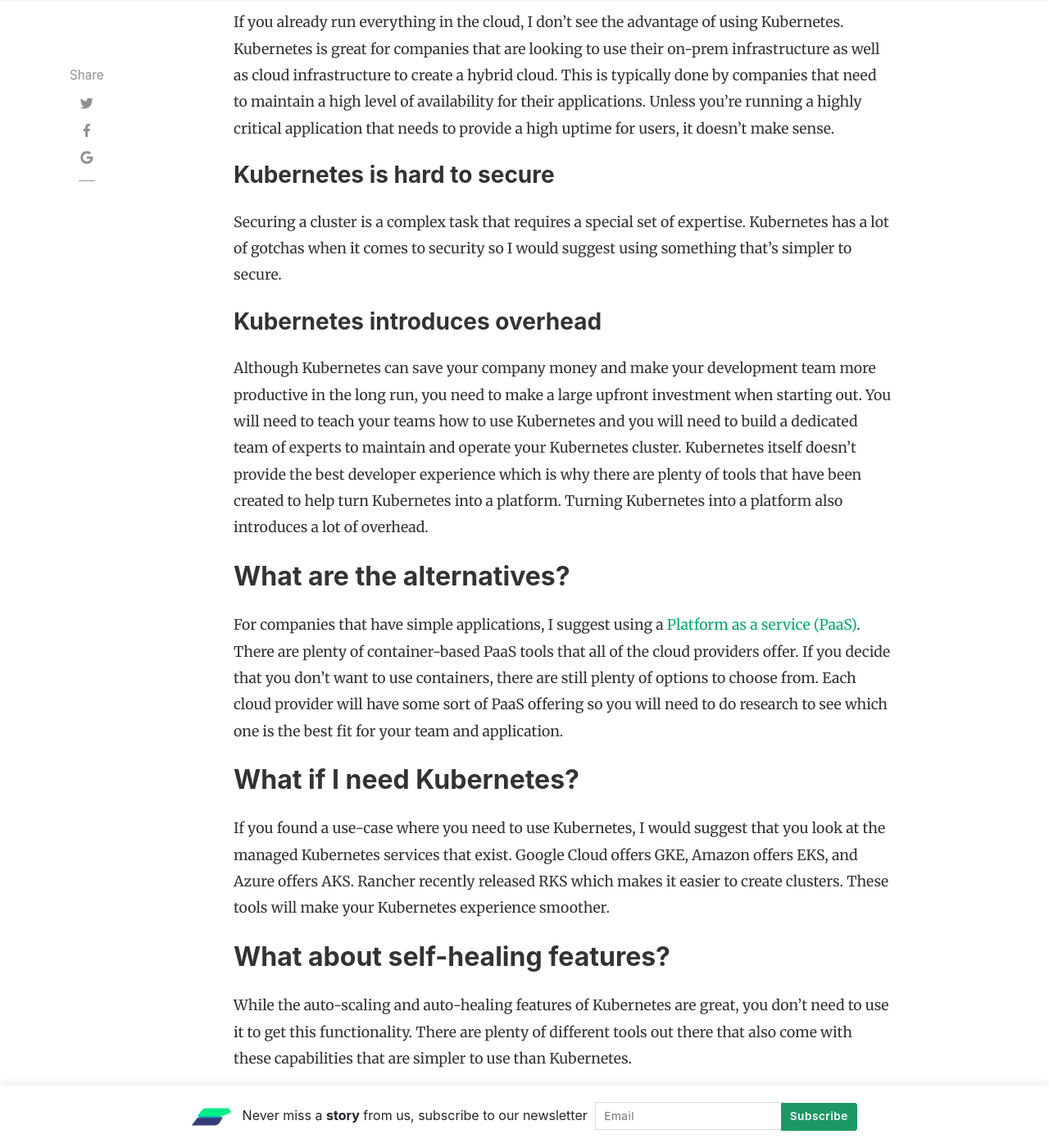
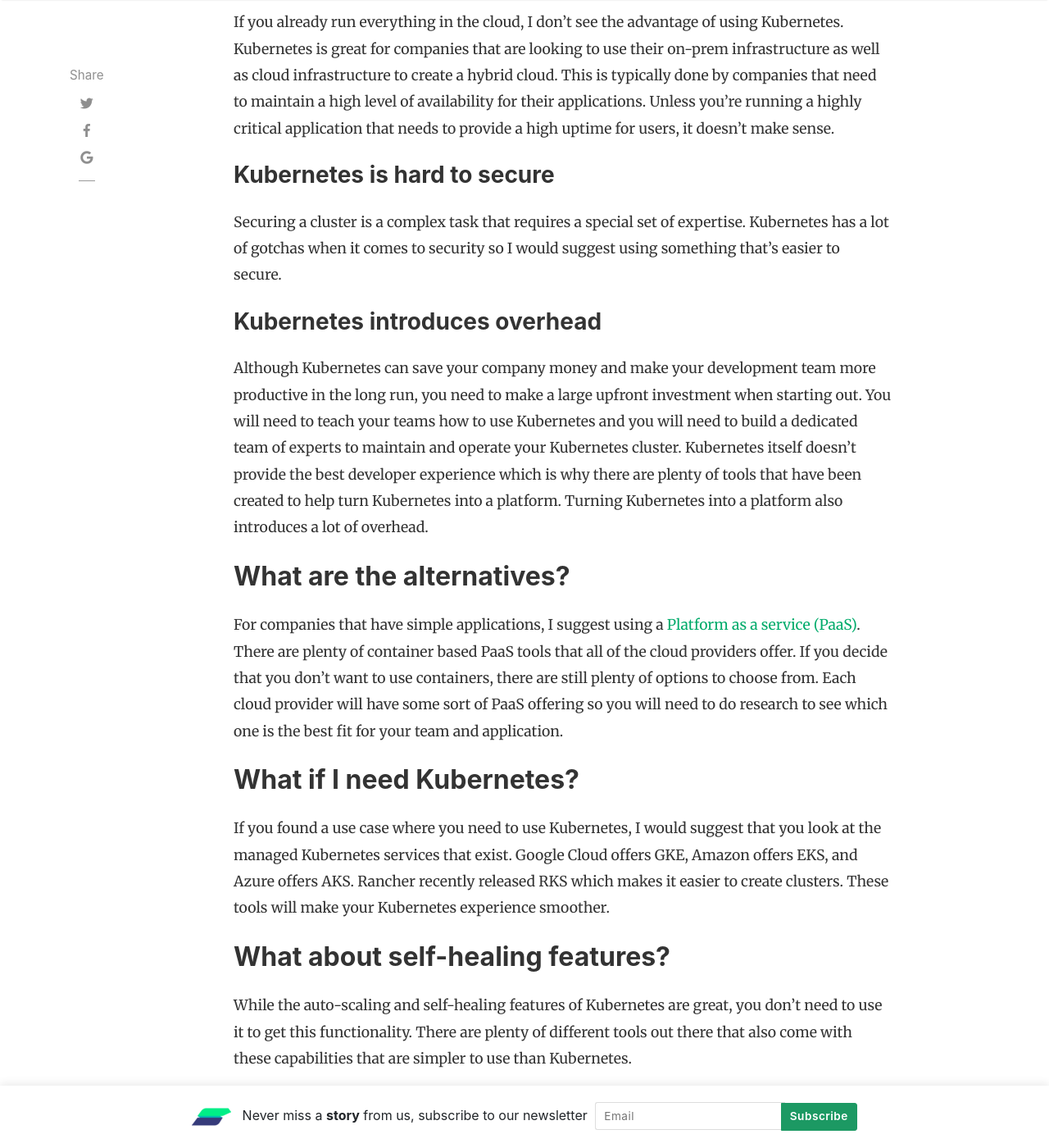
Before and after one commit to ScalarSoftware/blog, a Jekyll site: the page built from _posts/2019-03-15-why-most-companies-dont-need-kubernetes.md, in a window 1280 px wide and 1400 px high, scrolled down 1388 px. Shown: the whole window at 82% size. Built offline with Jekyll 4.4.1, drawn with Linux system fonts in a browser that asks for light colours; nearby versions of some CDN libraries; comment, search, counter and statistics services are not loaded.

```diff
--- a/_posts/2019-03-15-why-most-companies-dont-need-kubernetes.md
+++ b/_posts/2019-03-15-why-most-companies-dont-need-kubernetes.md
@@ -6,7 +6,7 @@ categories: [ Kubernetes, DevOps ]
 image: assets/images/kubernetes.png
 featured: true
 hidden: false
-date: 2019-03-15 12:30:00 -0500
+date: 2019-03-15 12:45:00 -0500
 ---
 
 Kubernetes has gained a lot of popularity in the industry recently and a lot of people are considering using it in production. Before you consider using Kubernetes, you need to understand what your use case is so you can determine if Kubernetes is a good fit for your organization.
@@ -31,7 +31,7 @@ If you already run everything in the cloud, I don’t see the advantage of using
 
 ### Kubernetes is hard to secure
 
-Securing a cluster is a complex task that requires a special set of expertise. Kubernetes has a lot of gotchas when it comes to security so I would suggest using something that’s simpler to secure.
+Securing a cluster is a complex task that requires a special set of expertise. Kubernetes has a lot of gotchas when it comes to security so I would suggest using something that’s easier to secure.
 
 ### Kubernetes introduces overhead
 
@@ -39,15 +39,15 @@ Although Kubernetes can save your company money and make your development team m
 
 ## What are the alternatives?
 
-For companies that have simple applications, I suggest using a [Platform as a service (PaaS)](https://scalarsoftware.com/blog/should-a-startup-use-paas/){:target="_blank"}. There are plenty of container-based PaaS tools that all of the cloud providers offer. If you decide that you don’t want to use containers, there are still plenty of options to choose from. Each cloud provider will have some sort of PaaS offering so you will need to do research to see which one is the best fit for your team and application.
+For companies that have simple applications, I suggest using a [Platform as a service (PaaS)](https://scalarsoftware.com/blog/should-a-startup-use-paas/){:target="_blank"}. There are plenty of container based PaaS tools that all of the cloud providers offer. If you decide that you don’t want to use containers, there are still plenty of options to choose from. Each cloud provider will have some sort of PaaS offering so you will need to do research to see which one is the best fit for your team and application.
 
 ## What if I need Kubernetes?
 
-If you found a use-case where you need to use Kubernetes, I would suggest that you look at the managed Kubernetes services that exist. Google Cloud offers GKE, Amazon offers EKS, and Azure offers AKS. Rancher recently released RKS which makes it easier to create clusters. These tools will make your Kubernetes experience smoother.
+If you found a use case where you need to use Kubernetes, I would suggest that you look at the managed Kubernetes services that exist. Google Cloud offers GKE, Amazon offers EKS, and Azure offers AKS. Rancher recently released RKS which makes it easier to create clusters. These tools will make your Kubernetes experience smoother.
 
 ## What about self-healing features?
 
-While the auto-scaling and auto-healing features of Kubernetes are great, you don’t need to use it to get this functionality. There are plenty of different tools out there that also come with these capabilities that are simpler to use than Kubernetes.
+While the auto-scaling and self-healing features of Kubernetes are great, you don’t need to use it to get this functionality. There are plenty of different tools out there that also come with these capabilities that are simpler to use than Kubernetes.
 
 ## The future of Kubernetes
 
```
